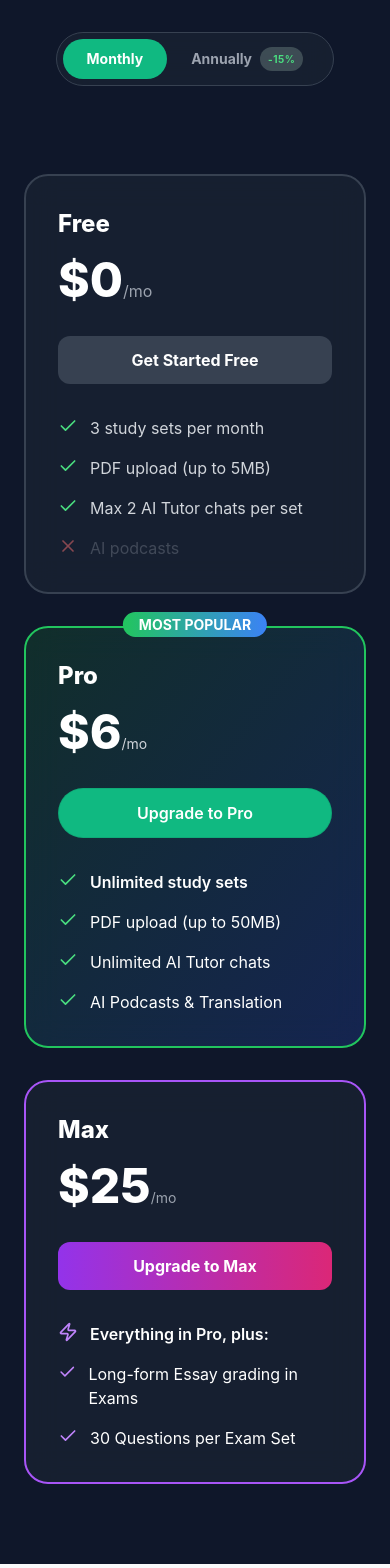
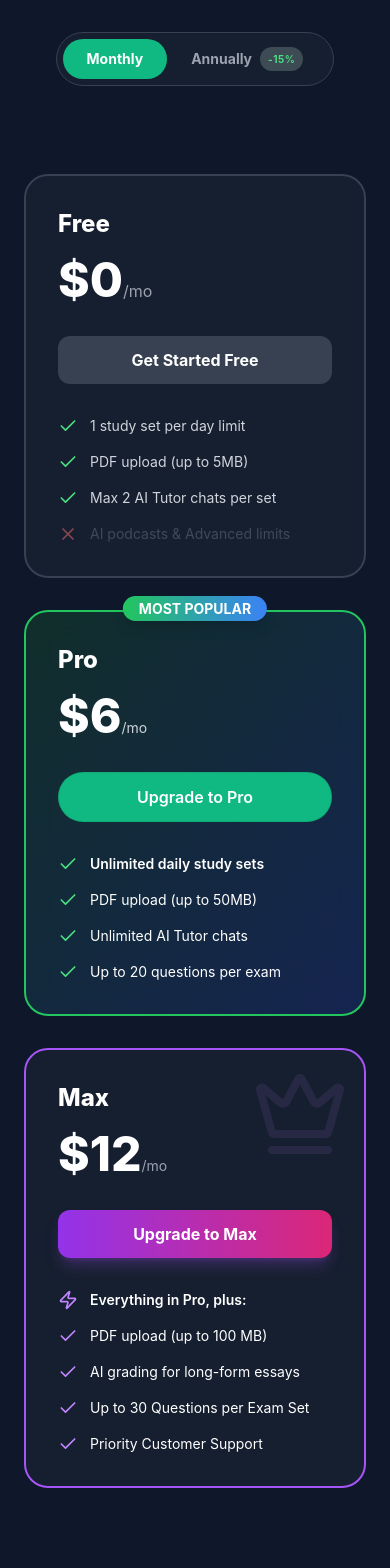
Before and after one commit to Tahaijaz233/hazelnote-web, a Next.js app in the folder Hazelnote-web/: page /pricing in a window 390 px wide. Shown: the part 328-1896 px from the top of the page. Built offline with nearby package versions, Linux system fonts and the light colour scheme; no server answers.

Commit message:
Update page.jsx

```diff
--- a/Hazelnote-web/app/pricing/page.jsx
+++ b/Hazelnote-web/app/pricing/page.jsx
@@ -1,6 +1,6 @@
 "use client";
 import { useState } from 'react';
-import { Check, X, Zap } from 'lucide-react';
+import { Check, X, Zap, Crown } from 'lucide-react';
 
 export default function PricingPage() {
   const [isAnnual, setIsAnnual] = useState(false);
@@ -33,7 +33,6 @@ export default function PricingPage() {
           <h1 className="text-5xl md:text-6xl font-extrabold mb-6 leading-tight">Choose Your <span className="gradient-text">Study Plan</span></h1>
           <p className="text-xl text-gray-400 mb-8 max-w-2xl mx-auto">Start for free or unlock advanced features with Pro & Max plans</p>
 
-          {/* React State Billing Toggle */}
           <div className="flex justify-center mb-10">
             <div className="bg-gray-800/50 backdrop-blur-lg p-1.5 rounded-full inline-flex border border-gray-700">
               <button onClick={() => setIsAnnual(false)} className={`px-6 py-2 rounded-full font-bold text-sm transition ${!isAnnual ? 'bg-[#10B981] text-white' : 'text-gray-400 hover:text-white'}`}>Monthly</button>
@@ -52,43 +51,46 @@ export default function PricingPage() {
             <h3 className="text-2xl font-extrabold mb-2">Free</h3>
             <div className="mb-8 mt-4"><span className="text-5xl font-extrabold">$0</span><span className="text-gray-400">/mo</span></div>
             <a href="/login" className="block w-full py-3 px-6 text-center bg-gray-700 hover:bg-gray-600 text-white font-bold rounded-xl transition mb-8">Get Started Free</a>
-            <div className="space-y-4">
-              <div className="flex items-start gap-3"><Check className="w-5 h-5 text-green-400" /><span className="text-gray-300">3 study sets per month</span></div>
-              <div className="flex items-start gap-3"><Check className="w-5 h-5 text-green-400" /><span className="text-gray-300">PDF upload (up to 5MB)</span></div>
-              <div className="flex items-start gap-3"><Check className="w-5 h-5 text-green-400" /><span className="text-gray-300">Max 2 AI Tutor chats per set</span></div>
-              <div className="flex items-start gap-3 opacity-50"><X className="w-5 h-5 text-red-400" /><span className="text-gray-500">AI podcasts</span></div>
+            <div className="space-y-4 text-sm md:text-base">
+              <div className="flex items-start gap-3"><Check className="w-5 h-5 text-green-400 shrink-0" /><span className="text-gray-300">1 study set per day limit</span></div>
+              <div className="flex items-start gap-3"><Check className="w-5 h-5 text-green-400 shrink-0" /><span className="text-gray-300">PDF upload (up to 5MB)</span></div>
+              <div className="flex items-start gap-3"><Check className="w-5 h-5 text-green-400 shrink-0" /><span className="text-gray-300">Max 2 AI Tutor chats per set</span></div>
+              <div className="flex items-start gap-3 opacity-50"><X className="w-5 h-5 text-red-400 shrink-0" /><span className="text-gray-500">AI podcasts & Advanced limits</span></div>
             </div>
           </div>
 
           {/* PRO */}
           <div className="pricing-card bg-gradient-to-br from-green-900/40 to-blue-900/40 backdrop-blur-lg border-2 border-green-500 rounded-3xl p-8 relative">
-            <div className="absolute -top-4 left-1/2 transform -translate-x-1/2"><span className="bg-gradient-to-r from-green-500 to-blue-500 text-white px-4 py-1 rounded-full text-sm font-bold">MOST POPULAR</span></div>
+            <div className="absolute -top-4 left-1/2 transform -translate-x-1/2"><span className="bg-gradient-to-r from-green-500 to-blue-500 text-white px-4 py-1 rounded-full text-sm font-bold shadow-lg">MOST POPULAR</span></div>
             <h3 className="text-2xl font-extrabold mb-2">Pro</h3>
             <div className="mb-8 mt-4">
               <span className="text-5xl font-extrabold">{isAnnual ? '$5.10' : '$6'}</span>
               <span className="text-gray-300 text-sm">{isAnnual ? '/mo (billed annually)' : '/mo'}</span>
             </div>
             <a href="/login" className="block w-full py-3 px-6 text-center btn-primary font-bold rounded-xl mb-8">Upgrade to Pro</a>
-            <div className="space-y-4">
-              <div className="flex items-start gap-3"><Check className="w-5 h-5 text-green-400" /><span className="font-semibold">Unlimited study sets</span></div>
-              <div className="flex items-start gap-3"><Check className="w-5 h-5 text-green-400" /><span>PDF upload (up to 50MB)</span></div>
-              <div className="flex items-start gap-3"><Check className="w-5 h-5 text-green-400" /><span>Unlimited AI Tutor chats</span></div>
-              <div className="flex items-start gap-3"><Check className="w-5 h-5 text-green-400" /><span>AI Podcasts & Translation</span></div>
+            <div className="space-y-4 text-sm md:text-base">
+              <div className="flex items-start gap-3"><Check className="w-5 h-5 text-green-400 shrink-0" /><span className="font-semibold">Unlimited daily study sets</span></div>
+              <div className="flex items-start gap-3"><Check className="w-5 h-5 text-green-400 shrink-0" /><span>PDF upload (up to 50MB)</span></div>
+              <div className="flex items-start gap-3"><Check className="w-5 h-5 text-green-400 shrink-0" /><span>Unlimited AI Tutor chats</span></div>
+              <div className="flex items-start gap-3"><Check className="w-5 h-5 text-green-400 shrink-0" /><span>Up to 20 questions per exam</span></div>
             </div>
           </div>
 
           {/* MAX */}
-          <div className="pricing-card bg-gray-800/50 backdrop-blur-lg border-2 border-purple-500 rounded-3xl p-8">
+          <div className="pricing-card bg-gray-800/50 backdrop-blur-lg border-2 border-purple-500 rounded-3xl p-8 relative overflow-hidden">
+            <div className="absolute top-0 right-0 p-4 opacity-10"><Crown className="w-24 h-24 text-purple-400" /></div>
             <h3 className="text-2xl font-extrabold mb-2">Max</h3>
             <div className="mb-8 mt-4">
-              <span className="text-5xl font-extrabold">{isAnnual ? '$21.25' : '$25'}</span>
+              <span className="text-5xl font-extrabold">{isAnnual ? '$10.20' : '$12'}</span>
               <span className="text-gray-400 text-sm">{isAnnual ? '/mo (billed annually)' : '/mo'}</span>
             </div>
-            <a href="/login" className="block w-full py-3 px-6 text-center bg-gradient-to-r from-purple-600 to-pink-600 hover:from-purple-500 hover:to-pink-500 font-bold rounded-xl transition mb-8">Upgrade to Max</a>
-            <div className="space-y-4">
-              <div className="flex items-start gap-3"><Zap className="w-5 h-5 text-purple-400" /><span className="font-semibold">Everything in Pro, plus:</span></div>
-              <div className="flex items-start gap-3"><Check className="w-5 h-5 text-purple-400" /><span>Long-form Essay grading in Exams</span></div>
-              <div className="flex items-start gap-3"><Check className="w-5 h-5 text-purple-400" /><span>30 Questions per Exam Set</span></div>
+            <a href="/login" className="block w-full py-3 px-6 text-center bg-gradient-to-r from-purple-600 to-pink-600 hover:from-purple-500 hover:to-pink-500 font-bold rounded-xl transition mb-8 shadow-lg shadow-purple-500/25 relative z-10">Upgrade to Max</a>
+            <div className="space-y-4 relative z-10 text-sm md:text-base">
+              <div className="flex items-start gap-3"><Zap className="w-5 h-5 text-purple-400 shrink-0" /><span className="font-semibold">Everything in Pro, plus:</span></div>
+              <div className="flex items-start gap-3"><Check className="w-5 h-5 text-purple-400 shrink-0" /><span>PDF upload (up to 100 MB)</span></div>
+              <div className="flex items-start gap-3"><Check className="w-5 h-5 text-purple-400 shrink-0" /><span>AI grading for long-form essays</span></div>
+              <div className="flex items-start gap-3"><Check className="w-5 h-5 text-purple-400 shrink-0" /><span>Up to 30 Questions per Exam Set</span></div>
+              <div className="flex items-start gap-3"><Check className="w-5 h-5 text-purple-400 shrink-0" /><span>Priority Customer Support</span></div>
             </div>
           </div>
         </div>
```
